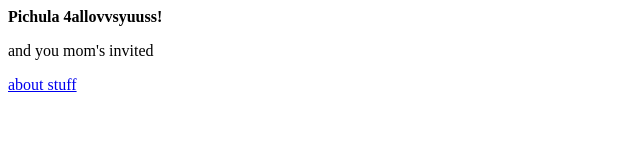
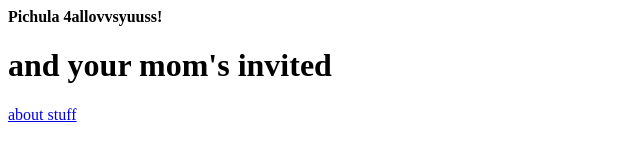
Before and after one commit to elktelomete/f_end-devsida, a plain HTML site: page html5_css3/hemsida/index.html in a window 1280 px wide. Shown: the whole page, without its empty margins (0-640 px from the left). Drawn offline with Linux system fonts and the light colour scheme.

Commit message:
You were one swallow away from not being born

```diff
--- a/html5_css3/hemsida/index.html
+++ b/html5_css3/hemsida/index.html
@@ -1,3 +1,10 @@
-<b>Pichula 4allovvsyuuss!</b>
-<p>and you mom's invited</p>
-<a href ="about.html">about stuff</a>
+<head>
+    <title>Pichulatorium</title>
+</head>
+
+<body>
+    <b>Pichula 4allovvsyuuss!</b>
+    <h1>and your mom's invited</h1>
+    <a href ="about.html">about stuff</a>
+
+</body>
```
Also changed, not shown: git commands.txt (added), 5 other files.
